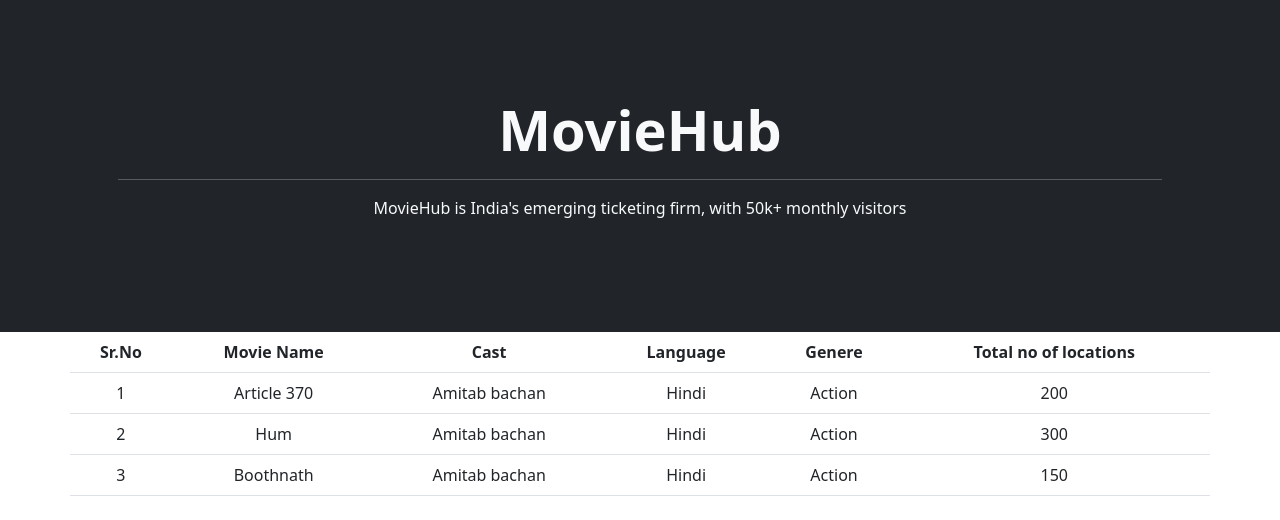
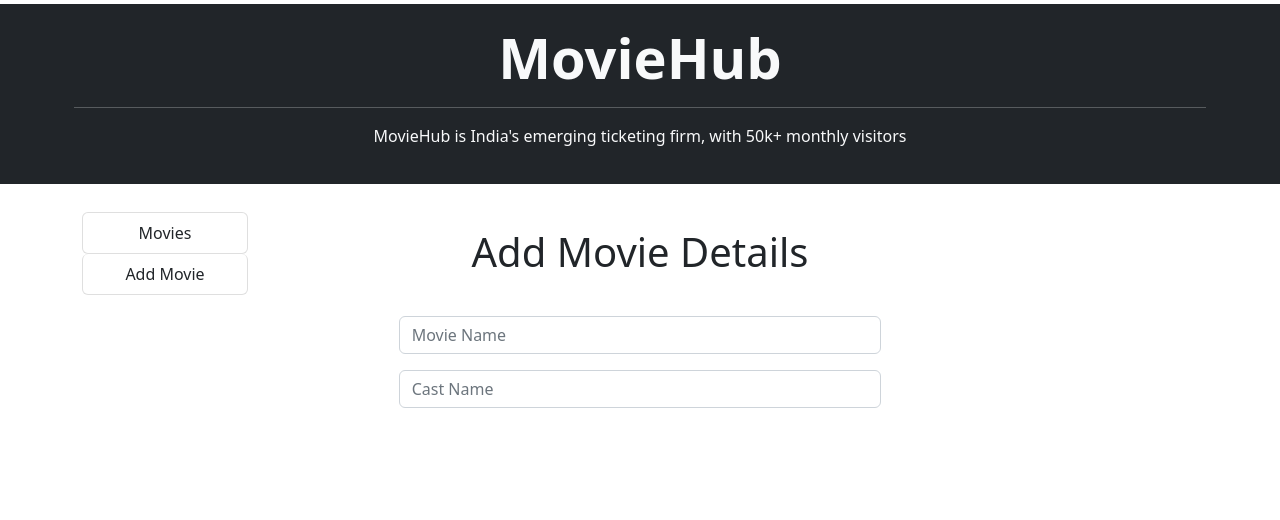
Before and after one commit to rahulgupta1999/MovieHub, a React (Create React App) app in the folder moviehub/: page /add-movie in a window 1280 px wide. Shown: the top 520 px of the page. Built offline with nearby package versions, Linux system fonts and the light colour scheme.

Commit message:
third commit

```diff
--- a/moviehub/src/App.js
+++ b/moviehub/src/App.js
@@ -1,26 +1,38 @@
 
 import './App.css';
 import Sidebar from './Sidebar'
-import MovieList from './MoviesList';
+import MoviesList from './MoviesList';
 import Home from './Home'
 import {Container,Col,Row} from 'reactstrap';
 import 'bootstrap/dist/css/bootstrap.min.css';
+import AddMovie from './AddMovie';
+
+import { BrowserRouter as Router,Route} from "react-router-dom";
 function App() {
   return (
-    <div className="App">
-     <Home></Home>
+
+      <Router>
+<div className="App">
+     <Home></Home><br/>
 <Container>
-   <Row>
-     <Col md={4}>
+   <Row >
+        <Col md={2} >
+      <Sidebar></Sidebar>
+        </Col>
 
-     </Col>
-     <MovieList></MovieList>
-     <Col md={8}>
-     </Col>
-</Row>
+        <Col md={8}>
+
+          <Route path="/"  component={MoviesList}  exact/>
+          <Route path="/add-movie" component={AddMovie } exact></Route>
+
+        </Col>
+    </Row>
+
 
       </Container>
-    </div>
+      </div>
+      </Router>
+
   );
 }
 
--- a/moviehub/src/Home.js
+++ b/moviehub/src/Home.js
@@ -4,8 +4,8 @@
 const Home=()=>{
 return(
 <div>
-<div className="container-fluid bg-dark text-light p-5">
-  <div className="container bg-dark p-5">
+<div className="container-fluid bg-dark text-light p-3 my-1">
+  <div className="container bg-dark p-1">
     <h1 className=" display-4 fw-bold">MovieHub</h1>
     <hr/>
       <p>MovieHub is India's emerging ticketing firm, with 50k+ monthly visitors
--- a/moviehub/src/MoviesList.js
+++ b/moviehub/src/MoviesList.js
@@ -1,5 +1,7 @@
 import React ,{useState }from 'react';
-import { Table } from 'reactstrap';
+import { Table ,Button} from 'reactstrap';
+import 'bootstrap/dist/css/bootstrap.min.css';
+
 const MoviesList = ()=>{
 
     const[movies,setMovie]=useState([
@@ -12,7 +14,7 @@
 
         ]); //creating data
 
-const index=0;
+
         const tableRows=movies.map((info)=>
         {
 
@@ -24,6 +26,7 @@
 <td>{info.language}</td>
 <td>{info.genere}</td>
 <td>{info.TotalLocations}</td>
+<td><button  type="button"  class="btn btn-outline-success" >Show more</button></td>
 </tr>
 
             );
@@ -41,6 +44,7 @@
             <th>Language</th>
             <th>Genere</th>
             <th>Total no of locations</th>
+            <th>View Details</th>
           </tr>
         </thead>
         <tbody>
--- a/moviehub/src/Sidebar.js
+++ b/moviehub/src/Sidebar.js
@@ -1,67 +1,18 @@
 import React from 'react';
 import 'bootstrap/dist/css/bootstrap.min.css';
-import {
-  Collapse,
-  Navbar,
-  NavbarToggler,
-  NavbarBrand,
-  Nav,
-  NavItem,
-  NavLink,
-  UncontrolledDropdown,
-  DropdownToggle,
-  DropdownMenu,
-  DropdownItem } from 'reactstrap';
+import { ListGroup, ListGroupItem } from 'reactstrap';
 
 export default class Sidebar extends React.Component {
-  constructor(props) {
-    super(props);
 
-    this.toggle = this.toggle.bind(this);
-    this.state = {
-      isOpen: false
-    };
-  }
-  toggle() {
-    this.setState({
-      isOpen: !this.state.isOpen
-    });
-  }
   render() {
     return (
-      <div>
-        <Navbar color="light" light expand="md">
-          <NavbarBrand href="/">reactstrap</NavbarBrand>
-          <NavbarToggler onClick={this.toggle} />
-          <Collapse isOpen={this.state.isOpen} navbar>
-            <Nav className="ml-auto" navbar>
-              <NavItem>
-                <NavLink href="/components/">Components</NavLink>
-              </NavItem>
-              <NavItem>
-                <NavLink href="https://github.com/reactstrap/reactstrap">GitHub</NavLink>
-              </NavItem>
-              <UncontrolledDropdown nav inNavbar>
-                <DropdownToggle nav caret>
-                  Options
-                </DropdownToggle>
-                <DropdownMenu right>
-                  <DropdownItem>
-                    Option 1
-                  </DropdownItem>
-                  <DropdownItem>
-                    Option 2
-                  </DropdownItem>
-                  <DropdownItem divider />
-                  <DropdownItem>
-                    Reset
-                  </DropdownItem>
-                </DropdownMenu>
-              </UncontrolledDropdown>
-            </Nav>
-          </Collapse>
-        </Navbar>
-      </div>
+
+      <ListGroup>
+          <ListGroupItem  tag="a" href="/" action   className="btn btn-outline-secondary" >Movies</ListGroupItem>
+
+          <ListGroupItem  tag="a" href="add-movie" className="btn btn-outline-secondary" action >Add Movie</ListGroupItem>
+           </ListGroup>
+
     );
   }
 }
--- a/moviehub/src/addMovie.js
+++ b/moviehub/src/addMovie.js
@@ -0,0 +1,31 @@
+import React, { Fragment } from 'react';
+import 'bootstrap/dist/css/bootstrap.min.css';
+import { Col, Button, Form, FormGroup, Label, Input, FormText } from 'reactstrap';
+
+const AddMovie=()=> {
+
+    return (
+        <Fragment>
+            <h1 className="text-center my-3">Add Movie Details</h1>
+            <br/>
+        <Form>
+          <FormGroup row>
+            <Label  for="name" sm={2} size="lg" ></Label>
+            <Col sm={8}>
+              <Input type="text" name="name" id="Name" placeholder="Movie Name"  />
+            </Col>
+          </FormGroup>
+
+          <FormGroup row>
+            <Label  for="cast" sm={2} size="lg" ></Label>
+            <Col sm={8}>
+              <Input type="text" name="Cast" id="Cast" placeholder="Cast Name"  />
+            </Col>
+          </FormGroup>
+
+        </Form>
+
+        </Fragment>
+      );
+  }
+  export default  AddMovie
--- a/package.json
+++ b/package.json
@@ -7,6 +7,7 @@
     "react-dom": "^17.0.2",
     "react-icons": "^4.4.0",
     "react-pro-sidebar": "^0.7.1",
+    "react-router-dom": "^5.2.0",
     "reactstrap": "^9.1.4",
     "styled-components": "^5.3.5"
   }
```
Also changed, not shown: 2 other files (tests, documents, lock files or other folders).
